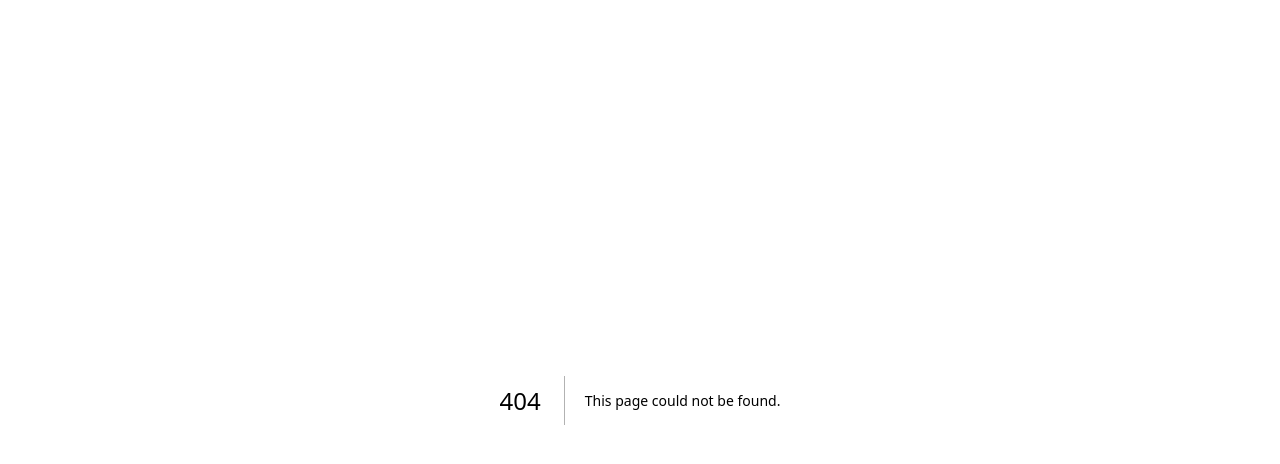
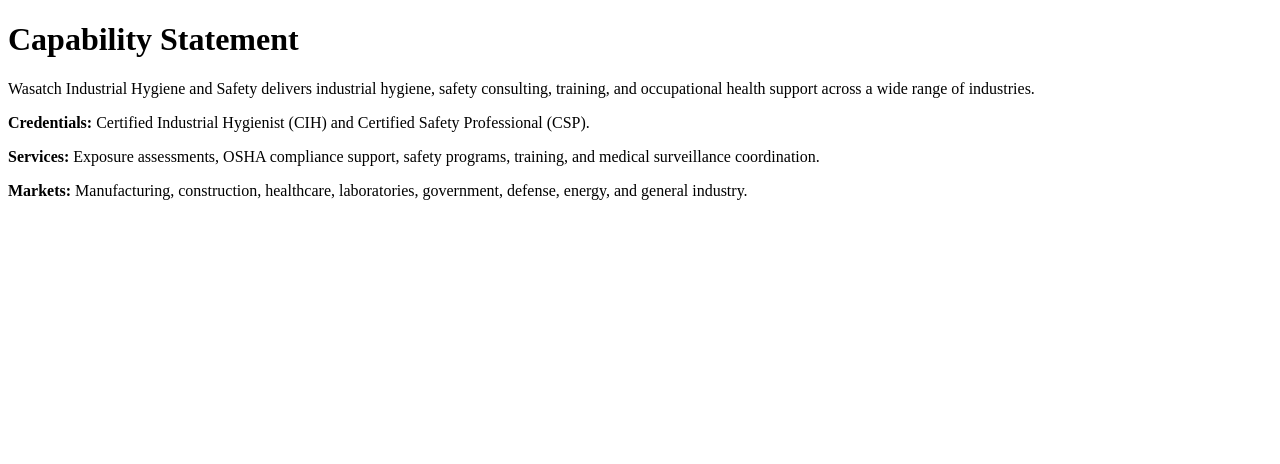
Before and after one commit to TAllen5/wasatch-industrial-hygiene, a Next.js app: page /capability in a window 1280 px wide. Before the commit this address had no page. Shown: the top 464 px of the page. Built offline with nearby package versions, Linux system fonts and the light colour scheme.

Commit message:
Add capability statement page

```diff
--- /dev/null
+++ b/app/capability/page.tsx
@@ -0,0 +1,13 @@
+export default function CapabilityPage() {
+  return (
+    <main className="container mx-auto px-6 py-16">
+      <h1 className="text-4xl font-bold">Capability Statement</h1>
+      <p className="mt-4 text-lg">Wasatch Industrial Hygiene and Safety delivers industrial hygiene, safety consulting, training, and occupational health support across a wide range of industries.</p>
+      <div className="mt-8 space-y-4">
+        <p><strong>Credentials:</strong> Certified Industrial Hygienist (CIH) and Certified Safety Professional (CSP).</p>
+        <p><strong>Services:</strong> Exposure assessments, OSHA compliance support, safety programs, training, and medical surveillance coordination.</p>
+        <p><strong>Markets:</strong> Manufacturing, construction, healthcare, laboratories, government, defense, energy, and general industry.</p>
+      </div>
+    </main>
+  );
+}
```
